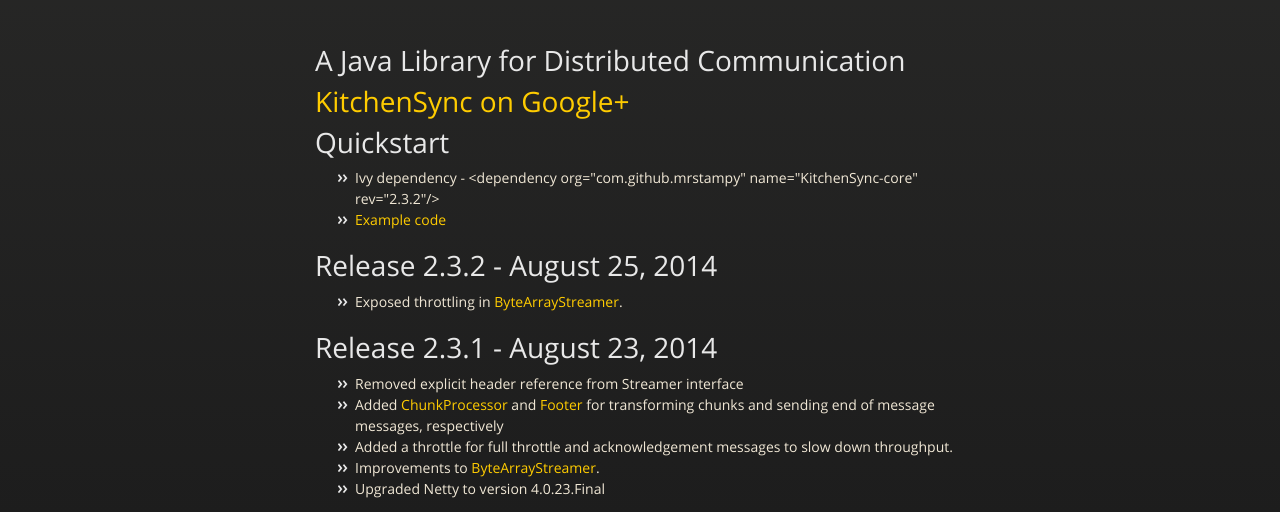
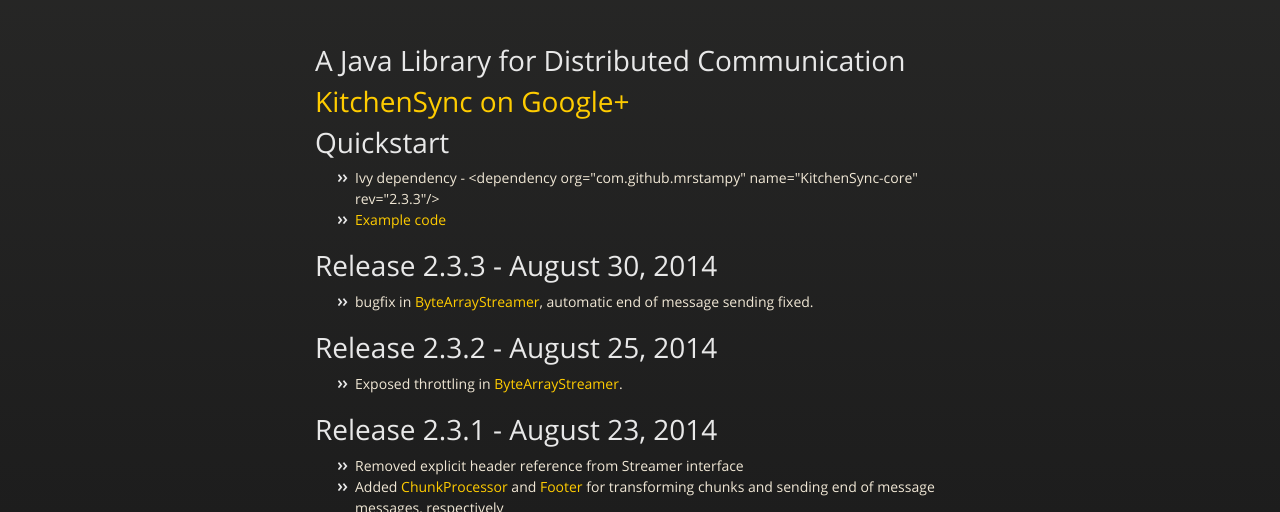
Before and after one commit to mrstampy/KitchenSync-core, a plain HTML site: page index.html in a window 1280 px wide. Shown: the part 226-738 px from the top of the page. Drawn offline with nearby package versions, Linux system fonts and the light colour scheme.

Commit message:
Create gh-pages branch via GitHub

```diff
--- a/index.html
+++ b/index.html
@@ -49,8 +49,13 @@
 <a name="quickstart" class="anchor" href="#quickstart"><span class="octicon octicon-link"></span></a>Quickstart</h1>
 
 <ul>
-<li>Ivy dependency - &lt;dependency org="com.github.mrstampy" name="KitchenSync-core" rev="2.3.2"/&gt;</li>
+<li>Ivy dependency - &lt;dependency org="com.github.mrstampy" name="KitchenSync-core" rev="2.3.3"/&gt;</li>
 <li><a href="https://github.com/mrstampy/KitchenSync-core/tree/master/KitchenSync-core/test/com/github/mrstampy/kitchensync/test">Example code</a></li>
+</ul><h1>
+<a name="release-233---august-30-2014" class="anchor" href="#release-233---august-30-2014"><span class="octicon octicon-link"></span></a>Release 2.3.3 - August 30, 2014</h1>
+
+<ul>
+<li>bugfix in <a href="https://github.com/mrstampy/KitchenSync-core/blob/master/KitchenSync-core/src/com/github/mrstampy/kitchensync/stream/ByteArrayStreamer.java">ByteArrayStreamer</a>, automatic end of message sending fixed.</li>
 </ul><h1>
 <a name="release-232---august-25-2014" class="anchor" href="#release-232---august-25-2014"><span class="octicon octicon-link"></span></a>Release 2.3.2 - August 25, 2014</h1>
 
```
Also changed, not shown: params.json (+1 -1 lines).
